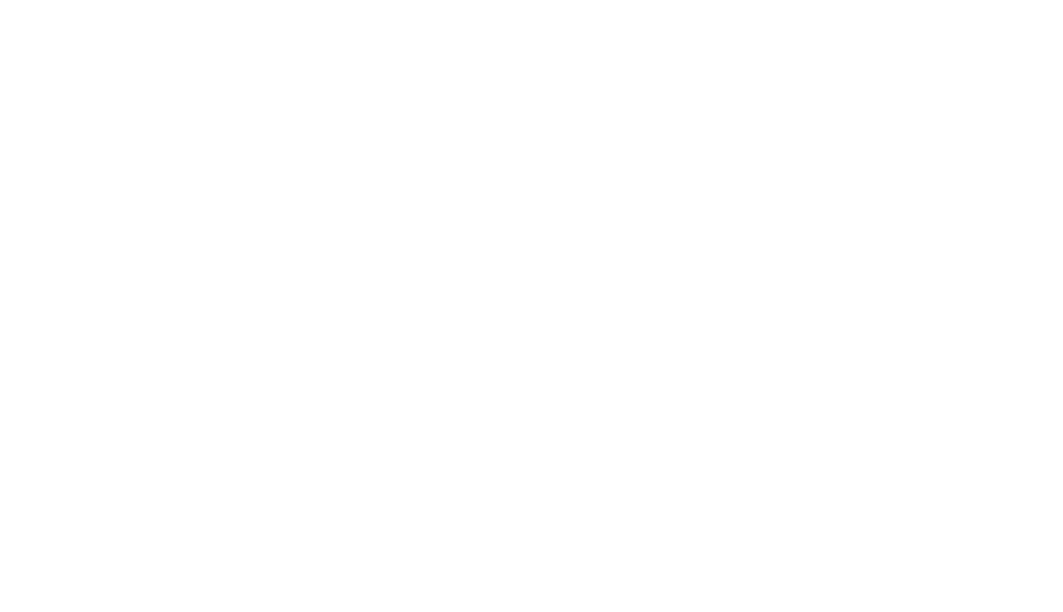
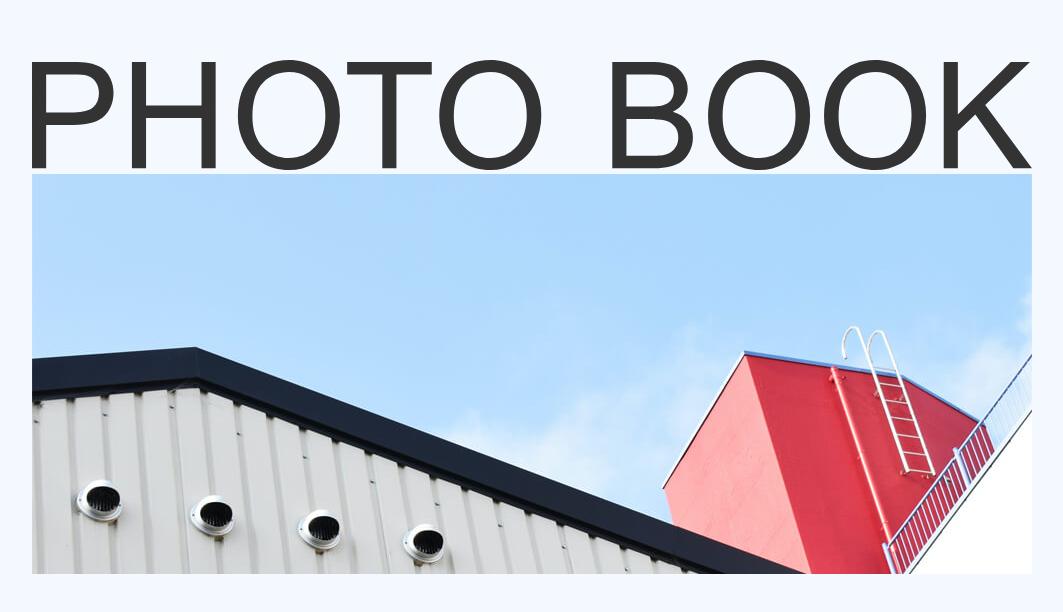
Before and after one commit to tsuyoshi2123/desin_html, a plain HTML site: page desin_html/mark_up_second/index.html in a window 1280 px wide. Shown: the whole page, without its empty margins (108-1171 px from the left). Drawn offline with Linux system fonts and the light colour scheme.

Commit message:
header:PHOTOBOOKロゴ追加 main:caputure追加

```diff
--- a/desin_html/mark_up_second/css/style.css
+++ b/desin_html/mark_up_second/css/style.css
@@ -11,3 +11,10 @@ body {
 img {
   max-width: 100%;
 }
+.container {
+  width: 1000px;
+  margin: 0 auto;
+}
+#header {
+  margin-top: 60px;
+}
--- a/desin_html/mark_up_second/index.html
+++ b/desin_html/mark_up_second/index.html
@@ -0,0 +1,28 @@
+<!DOCTYPE html>
+<html lang="ja">
+<head>
+  <meta charset="UTF-8">
+  <meta http-equiv="X-UA-Compatible" content="IE=edge">
+  <meta name="viewport" content="width=device-width, initial-scale=1.0">
+  <link rel="shortcut icon" href="img/bad_icon.jpeg" type="image/x-icon">
+  <link rel="stylesheet" href="css/reset.css">
+  <link rel="stylesheet" href="css/style.css">
+  <title>Document</title>
+</head>
+<body>
+  <div class="container">
+    <header id="header">
+      <h1 class="site_title">
+        <a href=""><img src="img/logo.svg" alt="PHOTOBOOK"></a>
+      </h1>
+    </header>
+    <main>
+      <div class="capture_box">
+        <img src="img/mainvisual.jpg" alt="" class="capture">
+      </div>
+    </main>
+  </div>
+
+  <footer></footer>
+</body>
+</html>
```
